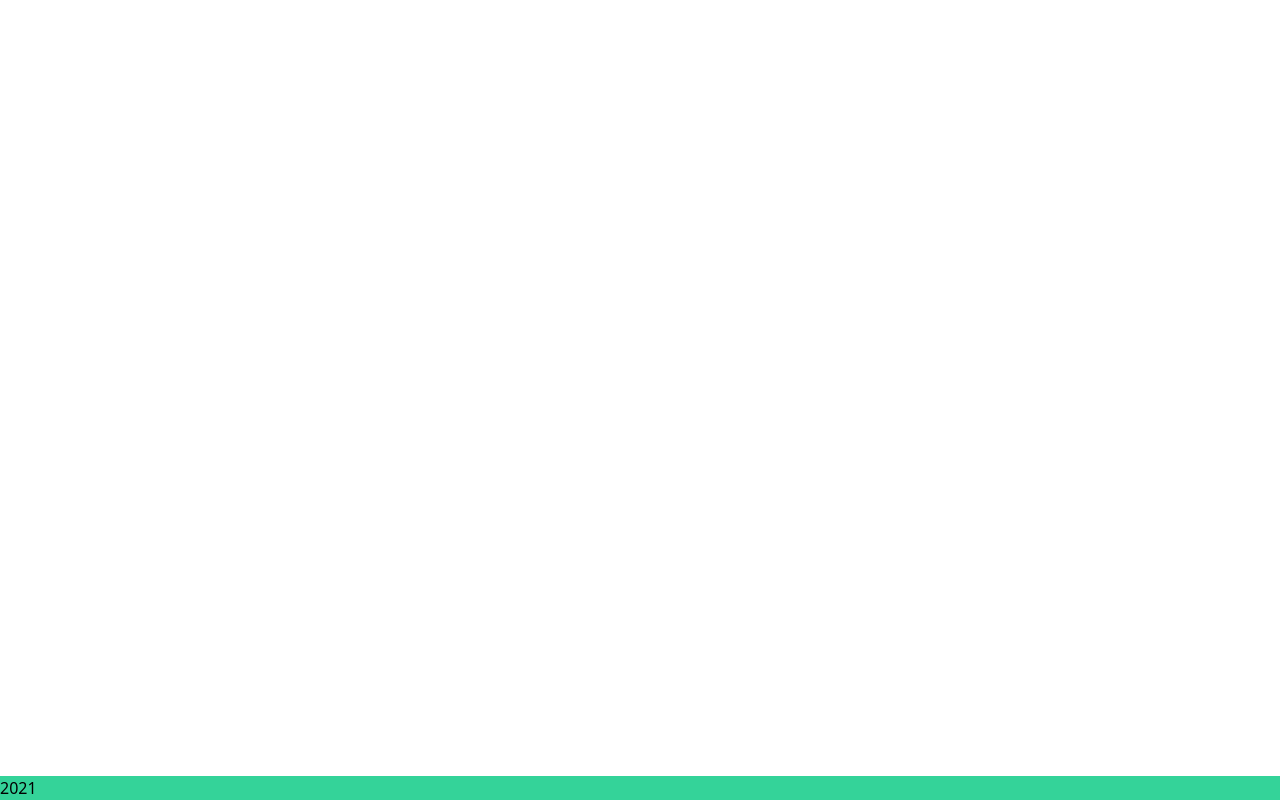
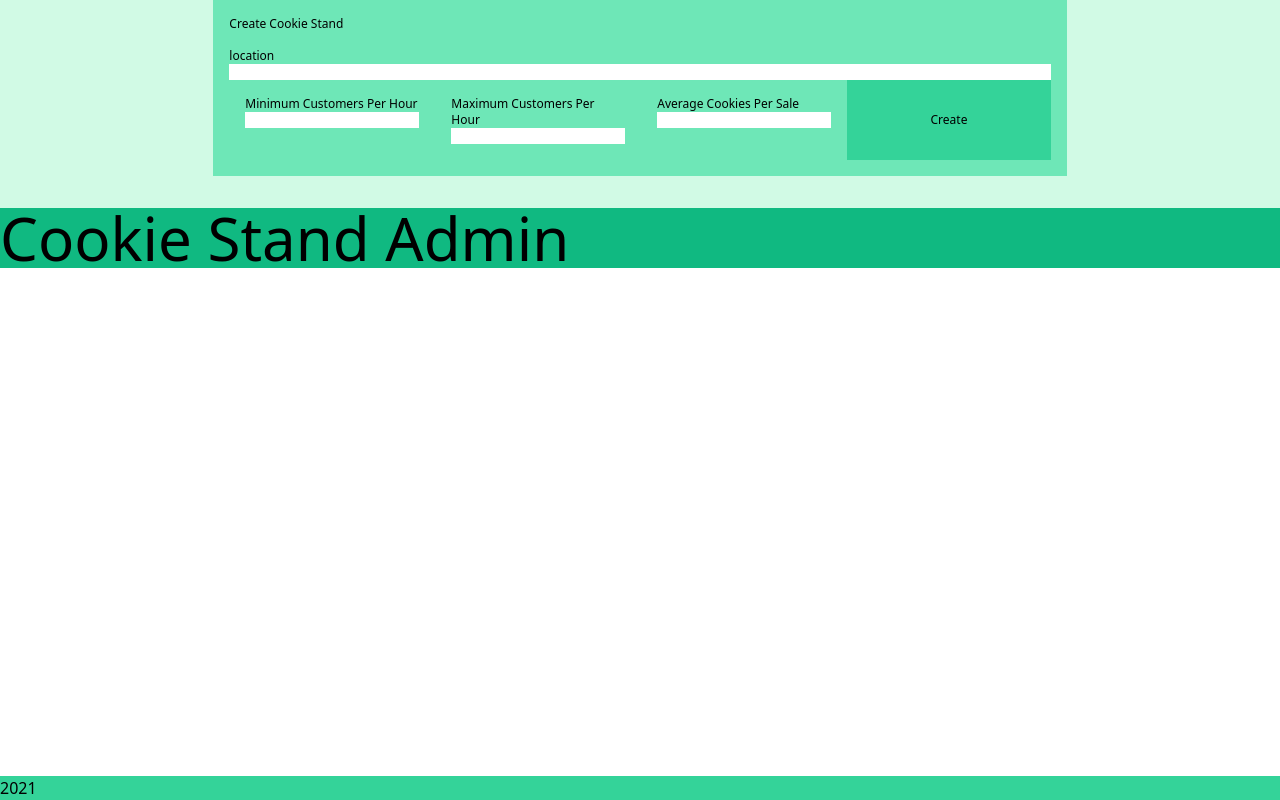
Before and after one commit to Jana998-alt/cookie-stand-admin, a Next.js app: page / in a window 1280 px wide. Built offline with nearby package versions, Linux system fonts and the light colour scheme.

Commit message:
main and header

```diff
--- a/components/CookieStandAdmin.js
+++ b/components/CookieStandAdmin.js
@@ -1,25 +1,33 @@
 import React, { Component } from 'react'
-import Head from '../components/Head.js'
+import {useState} from 'react'
+import IndexPage from './IndexPage.js'
 import Footer from '../components/Footer.js'
+import Header2 from './Header2.js'
+import Main from './Main.js'
 
-export default function CookieStandAdmin(props) {
+export default function CookieStandAdmin() {
 
-    const potato = "kjbiubu"
+    const[cookies, setCookies]  = useState('')
+
+    const createCookiesHandler = (event) => {
+      event.preventDefault()
+      const cookiesInfo = {
+        location: event.target.location.value,
+        min: event.target.min.value,
+        max: event.target.max.value,
+        avg: event.target.avg.value,
+      }
+      console.log(`${(JSON.stringify(cookiesInfo))}`);
+      setCookies(`${(JSON.stringify(cookiesInfo))}`)
+
+    }
 
         return (
             <>
-            <h1>Cookie stand admin</h1>
-            {/* <h2>{props.tomato}</h2> */}
-                {/* <Head/>
-                <Footer potato = {potato}/>
-                <Header/>
-
-                <Main/>
-                <CreateForm/>
-                <ReportTable/>
-
-                <Footer/> */}
-
+            <IndexPage/>
+            <Main createCookiesHandler={createCookiesHandler} cookies={cookies}/>
+            <Header2/>
+            <Footer/>
             </>
         )
 }
@@ -27,4 +35,9 @@ export default function CookieStandAdmin(props) {
 
 
 
+                // {/* <Main/>
+                // <CreateForm/>
+                // <ReportTable/>
+
+                // <Footer/> */}
 // export default CookieStandAdmin
--- a/components/Footer.js
+++ b/components/Footer.js
@@ -4,7 +4,7 @@ export default function Footer(props){
 
     return (
         <footer className="absolute bottom-0 w-full bg-emerald-400">
-            <p>2021 {props.potato}</p>
+            <p>2021</p>
         </footer>
     )
 
--- a/components/Header.js
+++ /dev/null
@@ -1,11 +0,0 @@
-import React, { Component } from 'react'
-
-export default function Header(){
-
-        return (
-            <div>
-                <h2>header</h2>
-            </div>
-        )
-
-}
--- /dev/null
+++ b/components/Header2.js
@@ -0,0 +1,13 @@
+import React, { Component } from 'react'
+
+export default function Header2(props) {
+
+    return (
+        <div>
+            <header className="flex bg-emerald-500 text-6xl">
+                <h1>Cookie Stand Admin</h1>
+            </header>
+        </div>
+    )
+
+}
--- a/components/Head.js
+++ b/components/IndexPage.js
@@ -1,6 +1,7 @@
 import React, { Component } from 'react'
+import Head from 'next/head'
 
-export default function Head(props){
+export default function IndexPage(){
 
         return (
             <Head>
--- /dev/null
+++ b/components/Main.js
@@ -0,0 +1,48 @@
+import React, { Component } from 'react'
+
+export default function Main(props) {
+
+    return (
+        <main className="bg-emerald-100">
+
+            <form type="submit" className="bg-emerald-300 text-xs w-2/3 mx-auto p-4" onSubmit={props.createCookiesHandler}>
+                <h2>Create Cookie Stand</h2>
+                <br />
+                <div className="flex-auto w-full">
+                    <label>location</label>
+                    <input type="text" className="flex-auto w-full" name='location'></input>
+                </div>
+
+                <div className="flex ">
+                    <div className="p-4">
+                        <label>Minimum Customers Per Hour</label>
+                        <br />
+                        <input type="number" className="flex-auto" name='min'></input>
+                    </div>
+
+                    <div className="p-4">
+                        <label>Maximum Customers Per Hour</label>
+                        <br />
+                        <input type="number" className="flex-auto" name='max'></input>
+                    </div>
+
+                    <div className="p-4">
+                        <label>Average Cookies Per Sale</label>
+                        <br />
+                        <input type="number" className="flex-auto" name='avg' step="any"></input>
+                    </div>
+
+                    <button className="p-4 bg-emerald-400 w-1/4">Create</button>
+                </div>
+
+            </form>
+
+            <div class="w-2/3 p-4 flex-auto mx-auto" >
+                <p>{props.cookies}</p>
+            </div>
+
+        </main>
+
+    )
+
+}
--- a/pages/index.js
+++ b/pages/index.js
@@ -1,91 +1,15 @@
 import React, {useState} from 'react'
 import CookieStandAdmin from '../components/CookieStandAdmin.js'
-import Head from '../components/Head.js'
 import Footer from '../components/Footer.js'
-import Header from '../components/Header.js'
 
 export default function Home() {
-  const[cookies, setCookies]  = useState('')
-
-  const createCookiesHandler = (event) => {
-    event.preventDefault()
-    const cookiesInfo = {
-      location: event.target.location.value,
-      min: event.target.min.value,
-      max: event.target.max.value,
-      avg: event.target.avg.value,
-    }
-    console.log(`${(JSON.stringify(cookiesInfo))}`);
-    setCookies(`${(JSON.stringify(cookiesInfo))}`)
-
-  }
-
-  const potato = "I'll call you my rose"
-  return (
-    // <Footer/>
-    <div className="bg-emerald-100">
-      {/* <CookieStandAdmin/> */}
-      {/* <Head/> */}
-      <Footer/>
-    {/* <Header/>
-
-    <Main/>
-    <CreateForm/>
-    <ReportTable/>
-
-    <Footer/> */}
-    </div>
-    // <div className="bg-emerald-100">
 
 
-    //   <header className="flex bg-emerald-500 text-6xl">
-    //     <h1>Cookie Stand Admin</h1>
-    //   </header>
 
-    //   <main className="bg-emerald-100">
+  return (
 
-    //     <form type="submit" className="bg-emerald-300 text-xs w-2/3 mx-auto p-4" onSubmit={createCookiesHandler}>
-    //       <h2>Create Cookie Stand</h2>
-    //       <br/>
-    //       <div className="flex-auto w-full">
-    //       <label>location</label>
-    //       <input type = "text" className="flex-auto w-full" name='location'></input>
-    //       </div>
+      <CookieStandAdmin/>
 
-    //       <div className="flex ">
-    //         <div className="p-4">
-    //         <label>Minimum Customers Per Hour</label>
-    //         <br/>
-    //         <input type = "number" className="flex-auto" name='min'></input>
-    //         </div>
-
-    //         <div className="p-4">
-    //         <label>Maximum Customers Per Hour</label>
-    //         <br/>
-    //         <input type = "number" className="flex-auto" name='max'></input>
-    //         </div>
-
-    //         <div className="p-4">
-    //         <label>Average Cookies Per Sale</label>
-    //         <br/>
-    //         <input type = "number" className="flex-auto" name='avg' step="any"></input>
-    //         </div>
-
-    //         <button className="p-4 bg-emerald-400 w-1/4">Create</button>
-    //       </div>
-
-    //     </form>
-
-    //     <div class="w-2/3 p-4 flex-auto mx-auto" >
-    //       <p>{cookies}</p>
-    //     </div>
-
-    //   </main>
-
-    //   <footer className="absolute bottom-0 w-full bg-emerald-400">
-    //     <p>2021</p>
-    //   </footer>
-    // </div>
   )
 
 }
```
Also changed, not shown: components/main.js (deleted, +0 -12 lines), components/ReportTable.js (deleted), pages/file.txt (added).
